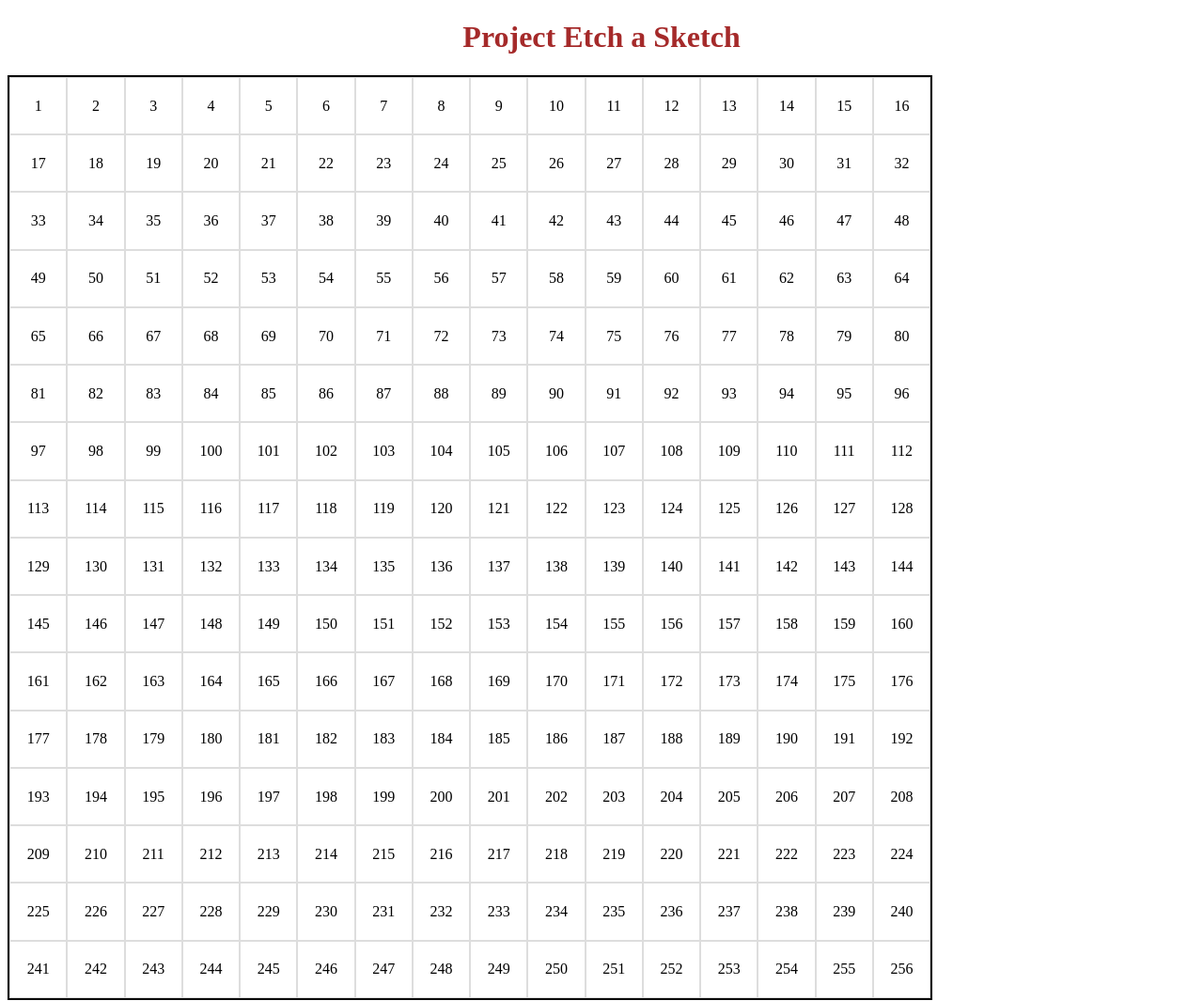
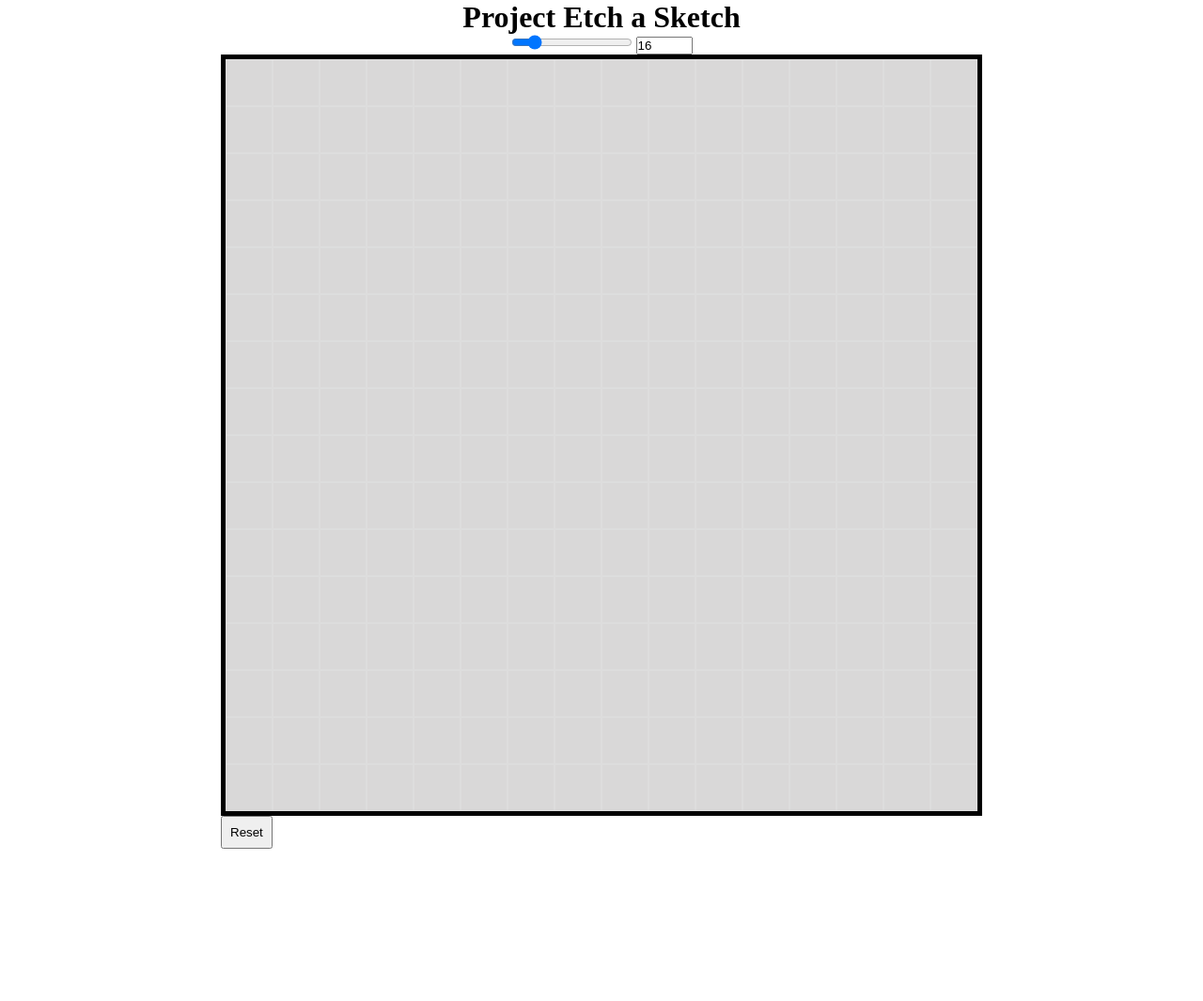
Before and after one commit to Nand-o/Project-Etch-a-Sketch, a plain HTML site: page index.html in a window 1280 px wide. Shown: the whole page at 94% size. After the commit the page ends 903 px from the top, so only its background shows below. Drawn offline with Linux system fonts and the light colour scheme.

Commit message:
Complete Project Etch a Sketch using DOM Javascript and Flexbox CSS.
NOTE :
Walau masih perlu beberapa perbaikan seperti
awal error di saat ganti grid size yang mana
perlu diganti code yang buat grid nya.

```diff
--- a/index.html
+++ b/index.html
@@ -8,7 +8,18 @@
         <link rel="stylesheet" href="style.css">
     </head>
     <body>
-        <h1 class="heading">Project Etch a Sketch</h1>
-        <div id="container"></div>
+        <div class="content">
+            <div class="header">
+                <h1 class="heading">Project Etch a Sketch</h1>
+                <div id="slider-container">
+                    <input type="range" min="1" max="100" value="16"
+                        id="slider">
+                    <input type="number" min="1" max="100" value="16"
+                        id="gridInput">
+                </div>
+            </div>
+            <div id="container"></div>
+            <button id="btn">Reset</button>
+        </div>
     </body>
 </html>
--- a/js-file.js
+++ b/js-file.js
@@ -1,23 +1,72 @@
-const container = document.getElementById("container");
+function makeGrids(size) {
+    const container = document.querySelector("#container");
 
-function makeRows(rows, cols) {
-    container.style.setProperty('--grid-rows', rows);
-    container.style.setProperty('--grid-cols', cols);
-    for (c = 0; c < (rows * cols); c++) {
-        let cell = document.createElement("div");
-        cell.innerText = (c + 1);
-        cell.classList.add("item");
-        container.appendChild(cell);
-    };
+    container.textContent = '';
+
+    for (let i = 0; i < size; i++) {
+        const row = document.createElement("div");
+        row.classList.add("row");
+        for (let j = 0; j < size; j++) {
+            const column = document.createElement("div");
+            column.classList.add("column");
+            column.addEventListener("mouseover", () => {
+                column.style.backgroundColor = getRandomColor();
+            });
+            row.appendChild(column);
+        }
+        container.appendChild(row);
+    }
 };
 
-makeRows(16, 16);
+function makeSlider() {
+    const slider = document.querySelector("#slider");
+    const gridInput = document.querySelector('#gridInput');
+
+    function updateGrid(size) {
+        size = Math.max(1, Math.min(100, size));
+        slider.value = size;
+        gridInput.value = size;
+        makeGrids(size);
+    }
+
+    slider.addEventListener("input", () => {
+        updateGrid(parseInt(slider.value, 10));
+        console.log("slider work");
+    });
 
 
-const elements = document.querySelectorAll(".item");
+    gridInput.addEventListener("keypress", function (e) {
+        if (e.key == "Enter") updateGrid(parseInt(gridInput.value, 10));
+    });
 
-elements.forEach((div) => {
-    div.addEventListener("mouseover", () => {
-        div.style.cssText = "background-color: black;";
+    gridInput.addEventListener("change", function () {
+        updateGrid(parseInt(gridInput.value, 10));
+    });
+}
+
+document.addEventListener('DOMContentLoaded', () => {
+    const slider = document.querySelector('#slider');
+    const size = parseInt(slider.value, 10);
+    makeGrids(size);
+    makeSlider();
+})
+
+function getRandomColor() {
+    let characters = "0123456789ABCDEF";
+    let color = "#";
+    for (let i = 0; i < 6; i++) {
+        let index = Math.floor(Math.random() * 16);
+        color = color.concat(characters.charAt(index));
+    }
+    return color;
+}
+
+const reset = document.querySelector("#btn");
+
+reset.addEventListener("click", () => {
+    const items = document.querySelectorAll(".column");
+
+    items.forEach((div) => {
+        div.style.backgroundColor = "";
     });
 });
--- a/style.css
+++ b/style.css
@@ -1,31 +1,46 @@
-.heading {
-    color: #a52a2a;
+* {
+    margin: 0;
+    padding: 0;
+}
+
+.header,
+body {
+    display: flex;
+    flex-direction: column;
+    justify-content: center;
+    align-items: center;
+}
+
+#container {
+    display:flex;
+    flex-direction: column;
+    flex-grow: 1;
+    aspect-ratio: 1;
+    width: 800px;
+    height: 800px;
+    background-color: rgba(99, 94, 94, 0.243);
+    border: 5px solid black;
+}
+
+.count {
     text-align: center;
 }
 
-:root {
-    --grid-cols: 1;
-    --grid-rows: 1;
+.row {
+    display: flex;
+    flex-grow: 1;
+    justify-content: space-evenly;
 }
 
-#container {
+.column {
     display: flex;
-    flex-wrap: wrap;
+    flex-grow: 1;
     justify-content: center;
-    width: 980px;
-    height: 980px;
-    border: 2px solid black;
+    box-sizing: border-box;
+    border: 1px solid #ddd;
 }
 
-.item {
-    display: flex;
-    padding: 0.8em;
-    border: 1px solid #ddd;
-    justify-content: center;
-    align-items: center;
-    flex: 1 1 32px;
+#btn {
+    padding: 8px;
+    text-align: center;
 }
-
-/* .grid-item:hover {
-    background-color: black;
-} */
```
